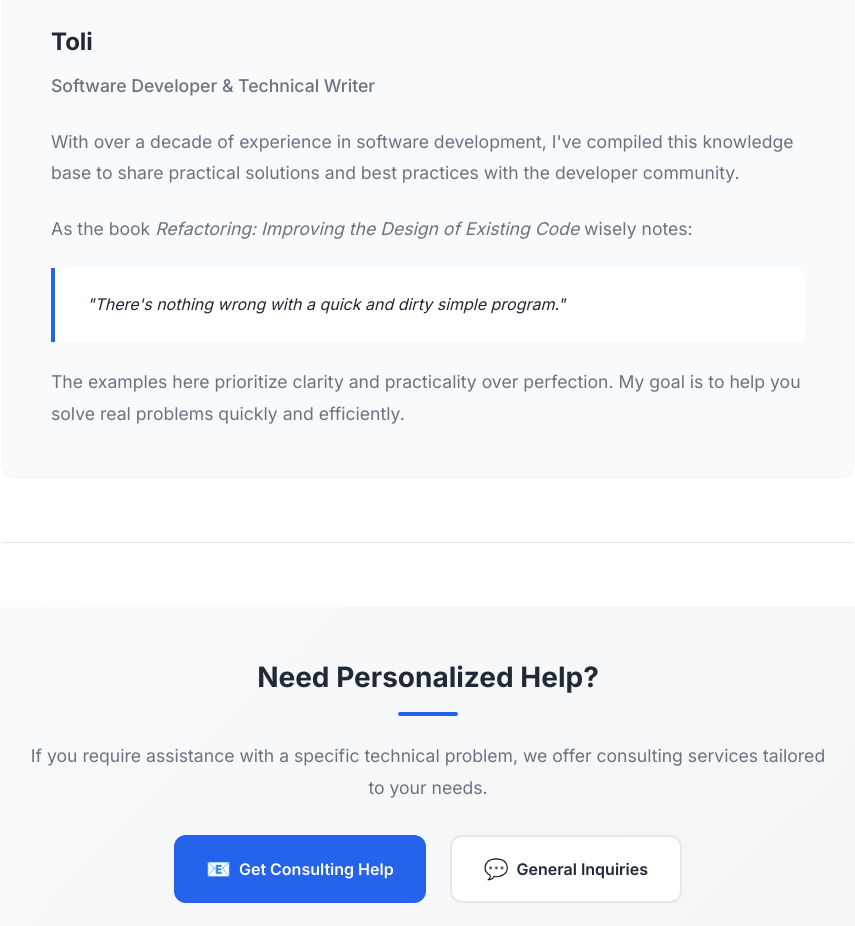
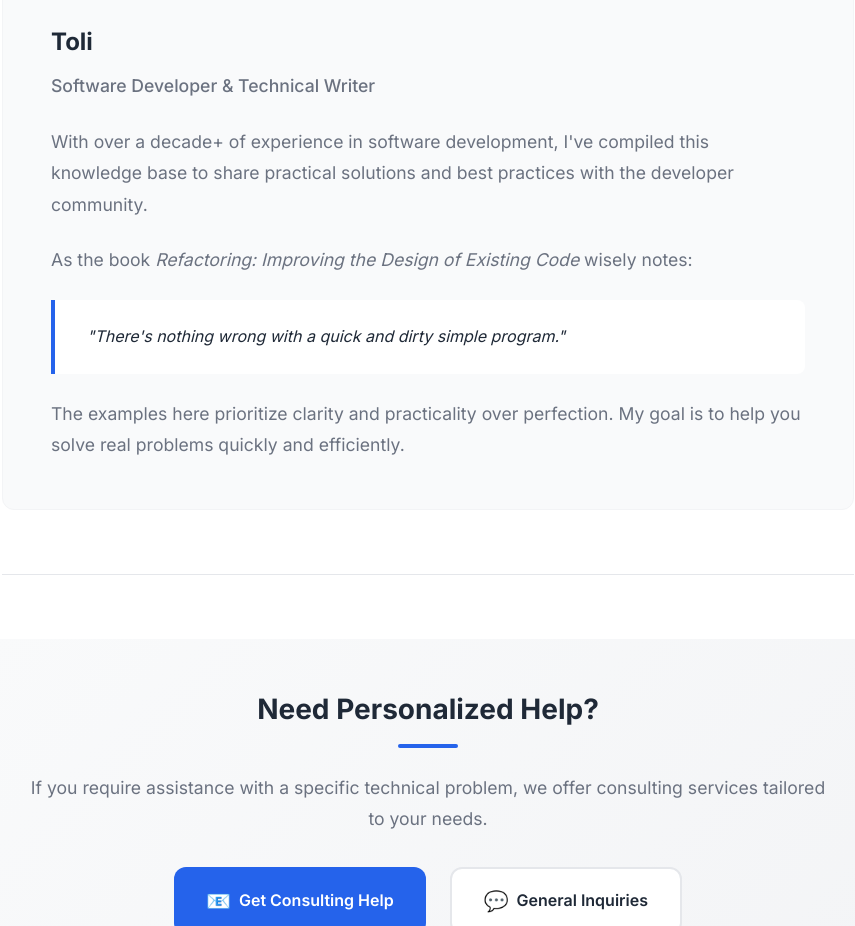
Before and after one commit to terry81/kb, an Eleventy site: page about.md in a window 1280 px wide. Shown: the part 1860-2786 px from the top of the page, without its empty margins (212-1067 px from the left). Built offline with nearby package versions, Linux system fonts and the light colour scheme; Eleventy itself is replaced by a stand-in of ours; files that its build step writes are made by us from their sources.

Commit message:
Minor fix

```diff
--- a/about.md
+++ b/about.md
@@ -51,7 +51,7 @@ hideTitle: true
     <div class="author-info">
       <h3>Toli</h3>
       <p class="author-title">Software Developer & Technical Writer</p>
-      <p>With over a decade of experience in software development, I've compiled this knowledge base to share practical solutions and best practices with the developer community.</p>
+      <p>With over a decade+ of experience in software development, I've compiled this knowledge base to share practical solutions and best practices with the developer community.</p>
       <p>As the book <em>Refactoring: Improving the Design of Existing Code</em> wisely notes:</p>
       <blockquote>
         "There's nothing wrong with a quick and dirty simple program."
```
